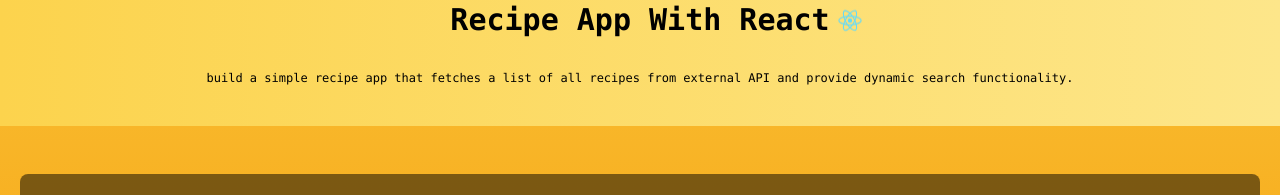
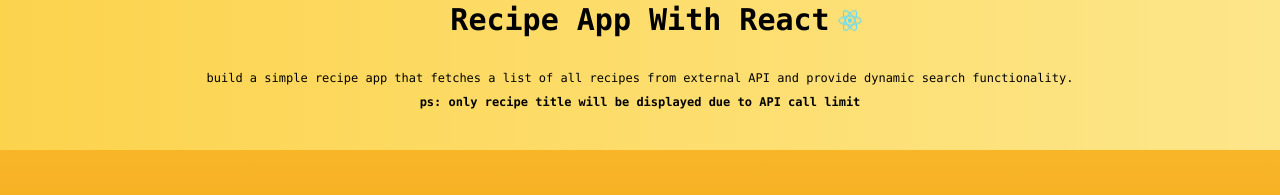
Before and after one commit to solahidris/Project12_T1_RecipeAppReact, a React (Create React App) app: page / in a window 1280 px wide. Shown: the part 310-505 px from the top of the page. Built offline with nearby package versions, Linux system fonts and the light colour scheme; no server answers.

Commit message:
added notes

```diff
--- a/src/components/HeaderApp.js
+++ b/src/components/HeaderApp.js
@@ -16,10 +16,13 @@
             </h1>
             <img src={logo} className="h-10 w-10 animate-bounce justify-center" alt="logo" />
           </div>
-          <h1 className="text-center text-xs font-mono text-black pb-10">
+          <h1 className="text-center text-xs font-mono text-black pb-2">
             build a simple recipe app that fetches a list of all recipes from
             external API and provide dynamic search functionality.
           </h1>
+          <p className="text-center text-xs font-mono text-black pb-10 font-bold">
+            ps: only recipe title will be displayed due to API call limit
+          </p>
       </div>
 
       </div>
```
